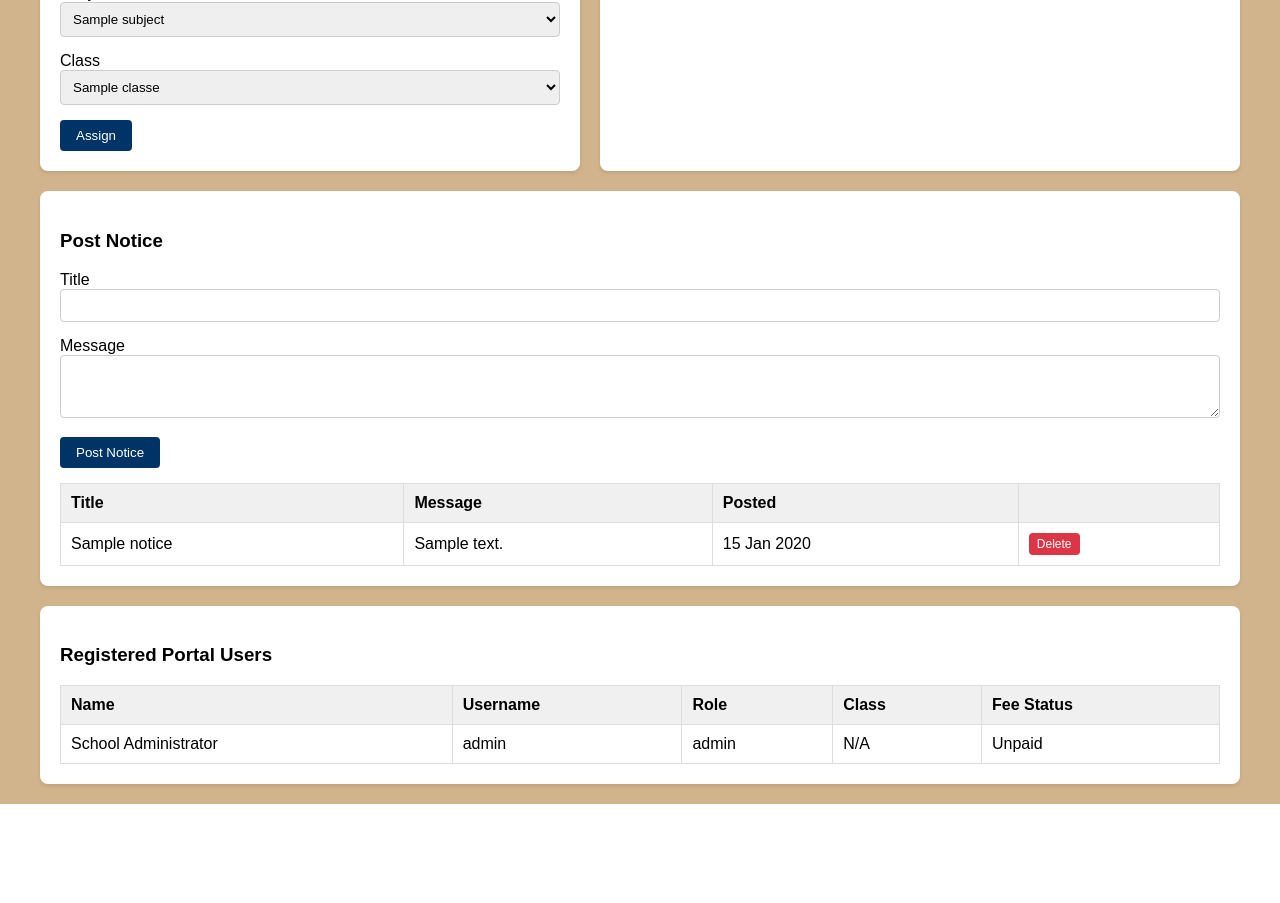
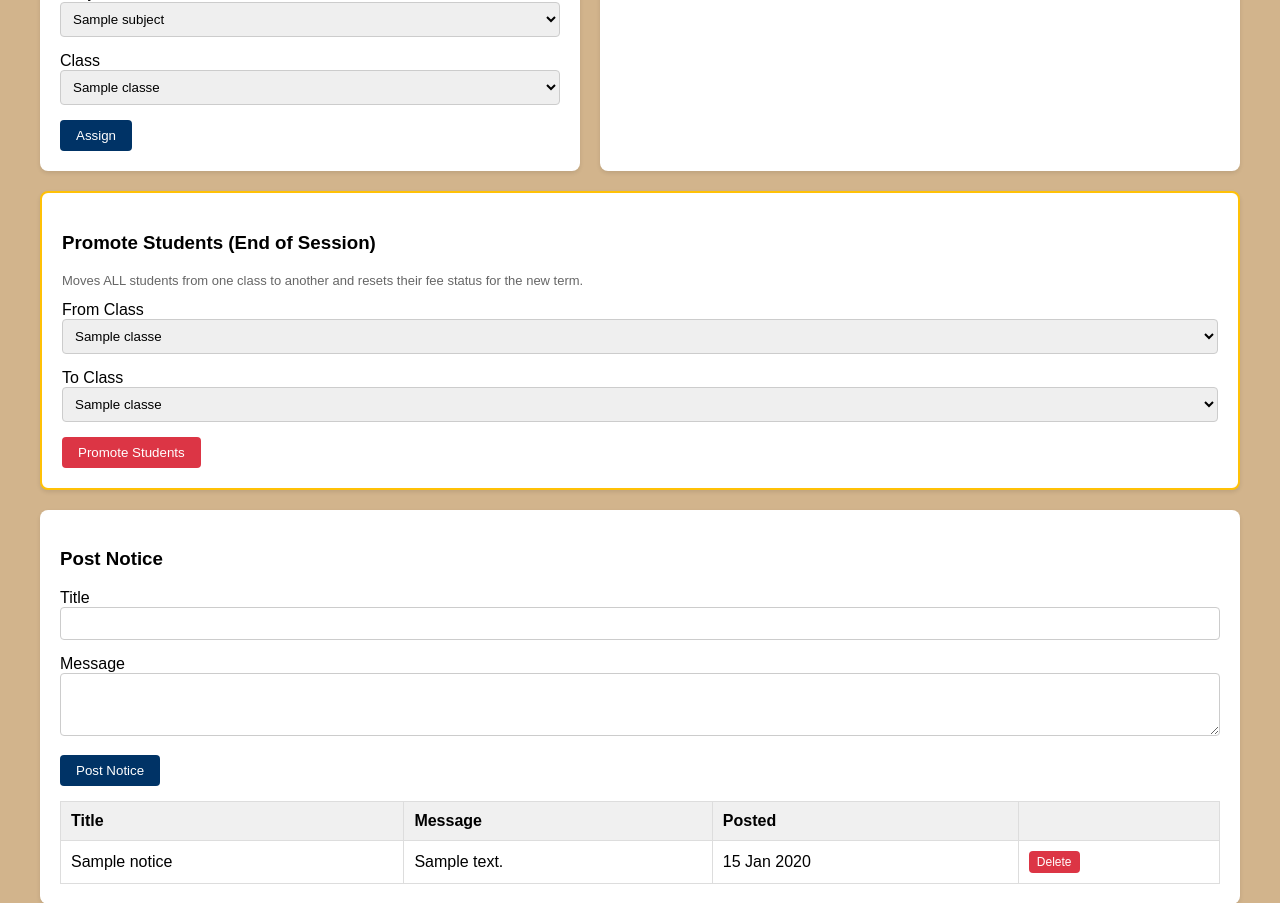
Before and after one commit to rufusofuzor123/prudenceinternationalschool_portal, a Flask app: page /admin/dashboard in a window 1280 px wide. Shown: the part 2934-3837 px from the top of the page. Before the commit the page ends 3738 px from the top, so only its background shows below. Run offline with Flask 3, Linux system fonts and the light colour scheme; a user stored in the database is signed in; tables that the repository leaves empty hold one stand-in row (values such as "Sample post").

Commit message:
Add bulk class promotion feature

```diff
--- a/app.py
+++ b/app.py
@@ -922,6 +922,20 @@ def admin_dashboard():
             db.session.commit()
             flash("Current session updated!", "success")
 
+        elif action == "promote_students":
+            from_class = request.form.get("promote_from")
+            to_class = request.form.get("promote_to")
+            if from_class and to_class and from_class != to_class:
+                students_to_promote = User.query.filter_by(role="student", assigned_class=from_class).all()
+                count = len(students_to_promote)
+                for s in students_to_promote:
+                    s.assigned_class = to_class
+                    s.fee_paid = False
+                db.session.commit()
+                flash(f"Promoted {count} student(s) from {from_class} to {to_class}. Fee status reset for the new class.", "success")
+            else:
+                flash("Please select two different classes.", "danger")
+
         elif action == "assign_teacher":
             ta_teacher_id = request.form.get("ta_teacher_id")
             ta_subject_id = request.form.get("ta_subject_id")
--- a/templates/admin_dashboard.html
+++ b/templates/admin_dashboard.html
@@ -294,6 +294,31 @@
     </div>
 </div>
 
+<div class="card" style="margin-top:20px; border:2px solid #ffc107;">
+    <h3>Promote Students (End of Session)</h3>
+    <p style="font-size:13px; color:#666;">Moves ALL students from one class to another and resets their fee status for the new term.</p>
+    <form method="POST" onsubmit="return confirm('This will move every student in the selected class. Are you sure?');">
+        <input type="hidden" name="action" value="promote_students">
+        <div class="form-group">
+            <label>From Class</label>
+            <select name="promote_from" class="form-control">
+                {% for c in classes %}
+                <option value="{{ c.name }}">{{ c.name }}</option>
+                {% endfor %}
+            </select>
+        </div>
+        <div class="form-group">
+            <label>To Class</label>
+            <select name="promote_to" class="form-control">
+                {% for c in classes %}
+                <option value="{{ c.name }}">{{ c.name }}</option>
+                {% endfor %}
+            </select>
+        </div>
+        <button type="submit" class="btn btn-danger">Promote Students</button>
+    </form>
+</div>
+
 <div class="card" style="margin-top:20px;">
     <h3>Post Notice</h3>
     <form method="POST">
```
